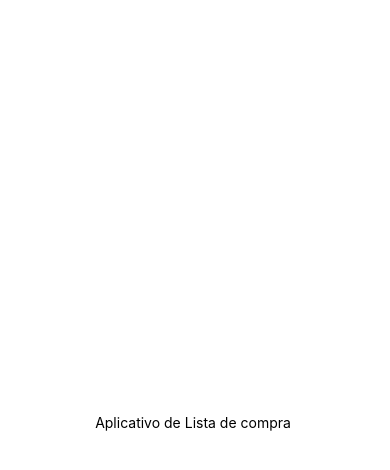
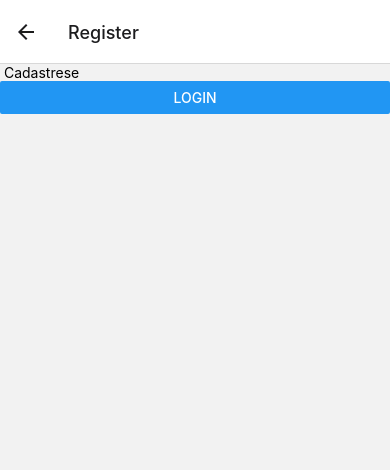
Before and after one commit to Yagoaguiar/Pi-Lista-deCompra, a React Native app: screen /Register in a window 390 px wide. Shown: the top 470 px of the page. Built offline with nearby package versions, Linux system fonts and the light colour scheme.

Commit message:
utilizando expo

```diff
--- a/App.js
+++ b/App.js
@@ -1,20 +1,20 @@
-import { StatusBar } from 'expo-status-bar';
-import { StyleSheet, Text, View } from 'react-native';
+import { createStackNavigator } from '@react-navigation/stack';
+import { NavigationContainer } from '@react-navigation/native';
+import { createBottomTabNavigator } from '@react-navigation/bottom-tabs';
+
+import Login from './screens/Login';
+import Register from './screens/Register';
+
+const Stack = createStackNavigator();
+
 
 export default function App() {
   return (
-    <View style={styles.container}>
-      <Text>Aplicativo de Lista de compra </Text>
-      <StatusBar style="auto" />
-    </View>
+    <NavigationContainer>
+      <Stack.Navigator initialRouteName="Login">
+        <Stack.Screen name="Login" component={Login} />
+        <Stack.Screen name="Register" component={Register} />
+      </Stack.Navigator>
+    </NavigationContainer>
   );
 }
-
-const styles = StyleSheet.create({
-  container: {
-    flex: 1,
-    backgroundColor: '#fff',
-    alignItems: 'center',
-    justifyContent: 'center',
-  },
-});
--- a/app.json
+++ b/app.json
@@ -1,7 +1,7 @@
 {
   "expo": {
-    "name": "ProjetoPi",
-    "slug": "ProjetoPi",
+    "name": "projeto-pi",
+    "slug": "snack-775eda91-151d-4961-a5d5-3410417c0e98",
     "version": "1.0.0",
     "orientation": "portrait",
     "icon": "./assets/icon.png",
--- /dev/null
+++ b/screens/Login.js
@@ -0,0 +1,14 @@
+import React from 'react';
+import { View, Text, Button } from 'react-native';
+
+export default function Login( { navigation }) {
+  return (
+    <View>
+      <Text> Login </Text>
+      <Button
+      title="Register"
+      onPress={ () => navigation.navigate('Register')}
+      />
+    </View>
+  );
+}
--- /dev/null
+++ b/screens/Register.js
@@ -0,0 +1,14 @@
+import React from 'react';
+import { View, Text, Button } from 'react-native';
+
+export default function Register({navigation}) {
+  return (
+    <View>
+      <Text> Cadastrese</Text>
+      <Button
+      title="Login"
+      onPress={ () => navigation.navigate('Login')}
+      />
+    </View>
+  );
+}
```
Also changed, not shown: package.json (+11 -8 lines), styles/Login/Login.js (added), styles/Register/Register.js (added), 2 other files (tests, documents, lock files or other folders).
